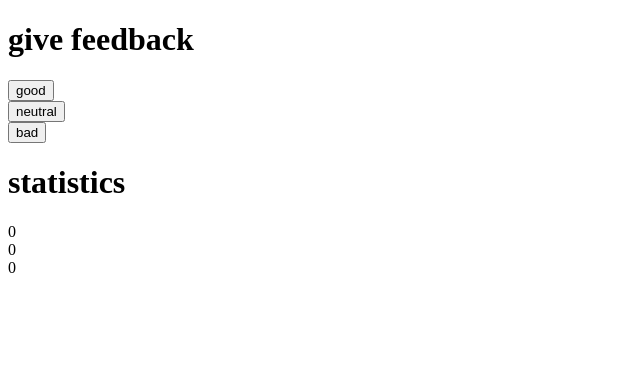
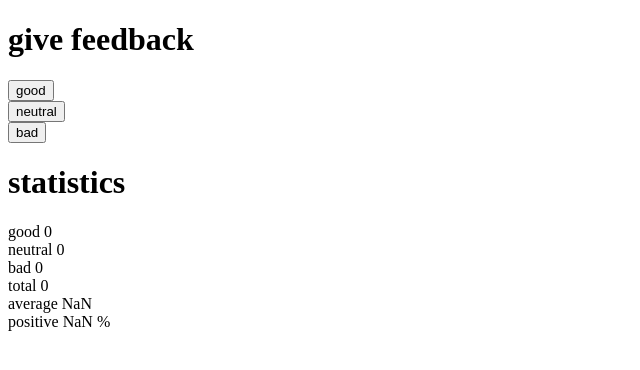
Before and after one commit to VuurMos/fso-part-1, a React (Create React App) app in the folder unicafe-exercise/: page / in a window 1280 px wide. Shown: the top 370 px of the page, without its empty margins (0-640 px from the left). Built offline with nearby package versions, Linux system fonts and the light colour scheme.

Commit message:
Completed exercise 1.7

```diff
--- a/unicafe-exercise/src/App.js
+++ b/unicafe-exercise/src/App.js
@@ -8,9 +8,9 @@ const Button = ({ onClick, text }) => {
   )
 }
 
-const Display = ({ state }) => {
+const Display = ({ text, value }) => {
   return(
-    <div>{state}</div>
+    <div>{text} {value}</div>
   )
 }
 
@@ -25,6 +25,10 @@ const App = () => {
   const addNeutralFeedback = () => setNeutral(neutral + 1)
   const addBadFeedback = () => setBad(bad + 1)
 
+  const total = good + neutral + bad
+  const avg = (good + -bad) / total
+  const pos = good / (good + neutral + bad)
+
   return (
     <div>
       <h1>give feedback</h1>
@@ -33,9 +37,12 @@ const App = () => {
       <Button onClick={addBadFeedback} text='bad' />
 
       <h1>statistics</h1>
-      <Display state={good} />
-      <Display state={neutral} />
-      <Display state={bad} />
+      <Display text="good" value={good} />
+      <Display text="neutral" value={neutral} />
+      <Display text="bad" value={bad} />
+      <Display text="total" value={total} />
+      <Display text="average" value={avg} />
+      <div>positive {pos} %</div>
     </div>
   )
 }
```
